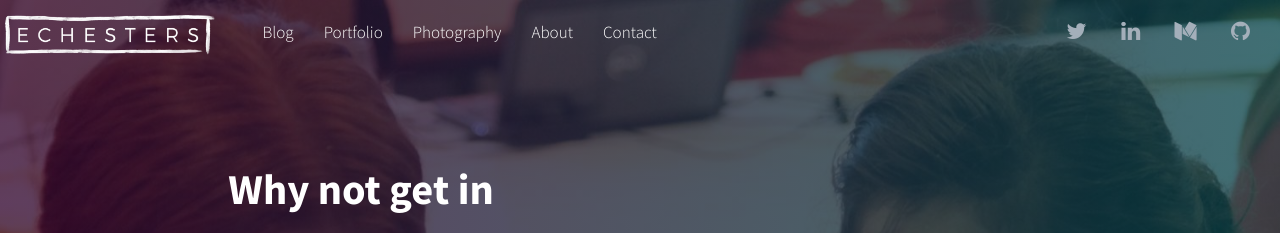
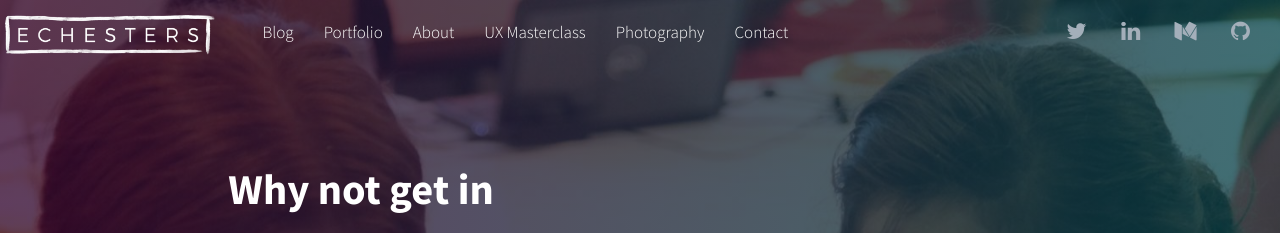
Before and after one commit to EChesters/echesters.github.io, a Jekyll site: the page built from contact.html, in a window 1280 px wide. Shown: the top 233 px of the page. Built offline with Jekyll 4.4.1, drawn with Linux system fonts in a browser that asks for light colours; nearby versions of some CDN libraries.

Commit message:
#62 Added UX Masterclass page to navigation

```diff
--- a/_includes/navbar.html
+++ b/_includes/navbar.html
@@ -14,8 +14,9 @@
     <ul class="nav navbar-nav add-margin left">
       <li><a href="/#blog">Blog</a></li>
       <li><a href="/portfolio.html">Portfolio</a></li>
+      <li><a href="/about.html">About</a></li>
+      <li><a href="/pages/ux-masterclass.html">UX Masterclass</a></li>
       <li><a href="/photography.html">Photography</a></li>
-      <li><a href="/about.html">About</a></li>
       <li><a href="/contact.html">Contact</a></li>
     </ul>
 
```
